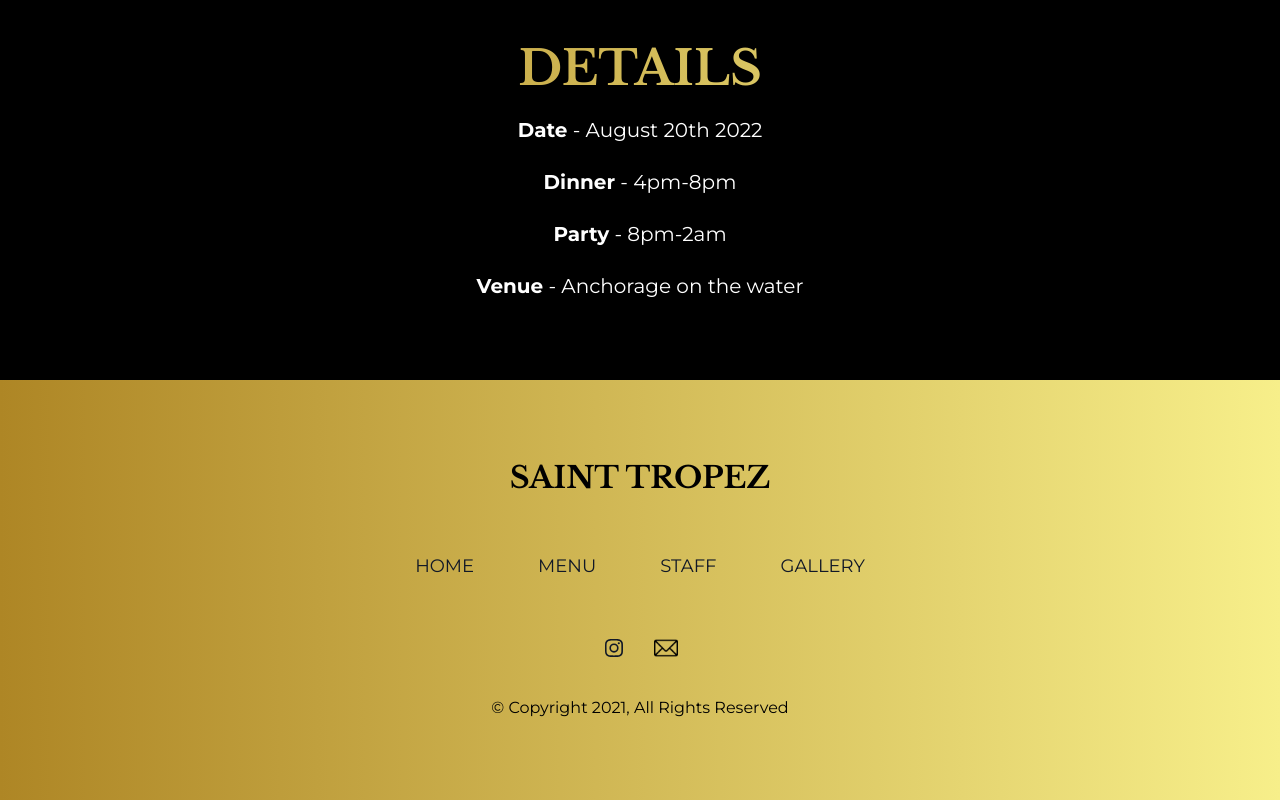
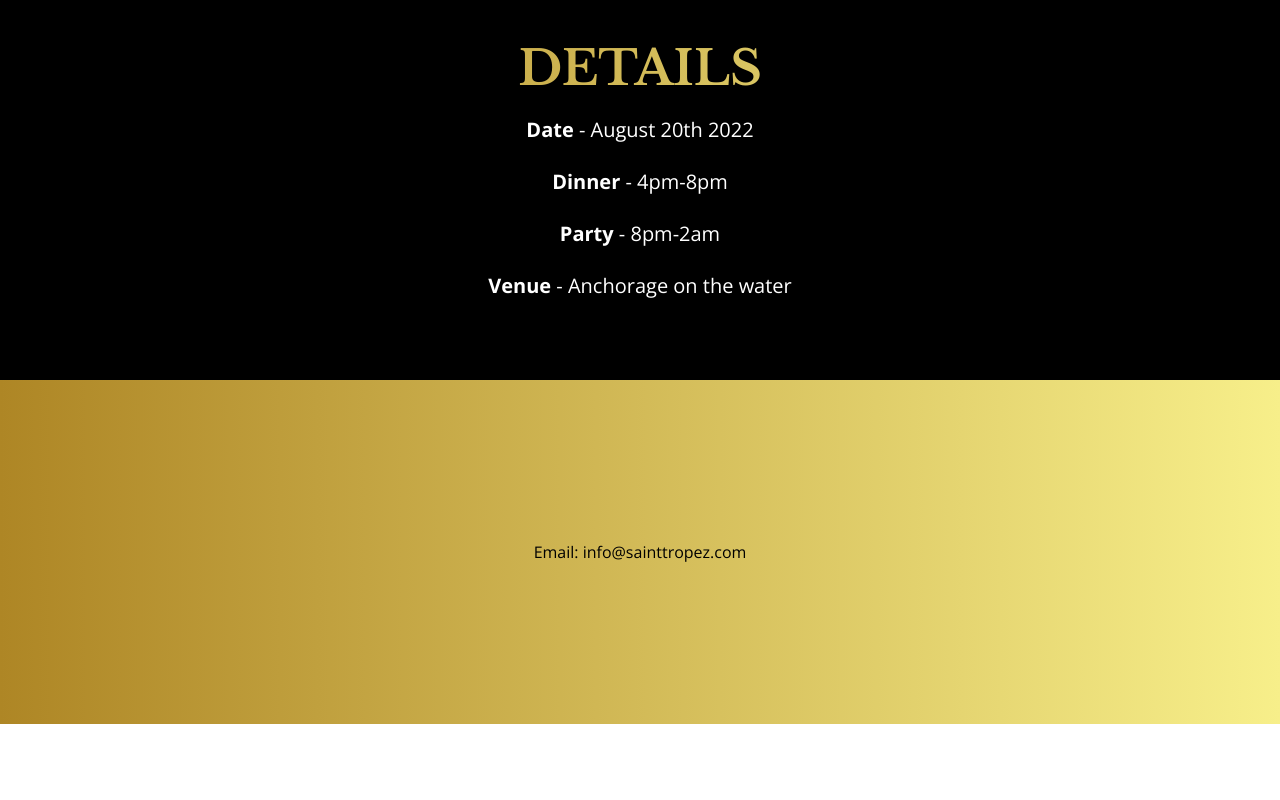
Before and after one commit to Joshva02/Saint-Trope-Web, a website: page src/index.html in a window 1280 px wide. Shown: the part 670-1470 px from the top of the page. After the commit the page ends 1394 px from the top, so only its background shows below. Drawn offline with nearby package versions, Linux system fonts and the light colour scheme.

Commit message:
Update index.html

```diff
--- a/src/index.html
+++ b/src/index.html
@@ -18,7 +18,7 @@
 
     <title>Document</title>
   </head>
-  <body class="montserrat">
+  <body>
     <!-- HEADER -->
     <header class="py-5 bg-black sticky top-0 z-20" x-data="{expanded: false}">
       <div class="px-4 mx-auto max-w-7xl sm:px-6 lg:px-8">
@@ -217,126 +217,17 @@
         </p>
       </div>
     </div>
-    <!-- <div class="px-20 bg-gradient-to-r from-dark-gold to-light-gold py-10">
-      <div class="max-w-7xl mx-auto">
-        <div class="">
-          <div class="flex items-center">
-            <img
-              style="margin-right: 10px"
-              class="h-[30px] w-[30px] pr-2"
-              src="/public/email.png"
-              alt=""
-            />
-            <p class="">info@sainttropez.com</p>
-          </div>
-          <div class="flex items-center pt-2">
-            <img
-              style="margin-right: 10px"
-              class="h-[30px] w-[30px] pr-2"
-              src="/public/instagram.svg"
-              alt=""
-            />
-            <p class="">@sainttropez</p>
-          </div>
+    <div class="px-20 bg-gradient-to-r from-dark-gold to-light-gold py-20">
+      <div class="max-w-7xl mx-auto text-center">
+        <h1
+          class="text-5xl serif font-bold text-transparent bg-clip-text bg-black uppercase text-center"
+        >
+
+        </h1>
+        <div class="text-right py-20">
+        <p>Email: info@sainttropez.com</p>
         </div>
       </div>
-    </div> -->
-    <!-- START FOOTER 3 -->
-    <footer
-      class="py-12 bg-gradient-to-r from-dark-gold to-light-gold sm:py-16 lg:py-20"
-    >
-      <div class="px-4 mx-auto max-w-7xl sm:px-6 lg:px-8">
-        <h1 class="serif text-center text-3xl font-bold uppercase">
-          <a href="/src/index.html"> Saint Tropez </a>
-        </h1>
-
-        <ul
-          class="flex flex-wrap items-center justify-center space-x-12 md:space-x-16 mt-14 uppercase"
-        >
-          <li>
-            <a
-              href="#"
-              title=""
-              class="inline-flex text-lg font-medium text-gray-900 transition-all duration-200 transform font-pj hover:-translate-y-1 hover:opacity-80"
-            >
-              Home
-            </a>
-          </li>
-
-          <li>
-            <a
-              href="#"
-              title=""
-              class="inline-flex text-lg font-medium text-gray-900 transition-all duration-200 transform font-pj hover:-translate-y-1 hover:opacity-80"
-            >
-              Menu
-            </a>
-          </li>
-
-          <li>
-            <a
-              href="#"
-              title=""
-              class="inline-flex text-lg font-medium text-gray-900 transition-all duration-200 transform font-pj hover:-translate-y-1 hover:opacity-80"
-            >
-              Staff
-            </a>
-          </li>
-
-          <li>
-            <a
-              href="#"
-              title=""
-              class="inline-flex mt-8 -ml-12 text-lg font-medium text-gray-900 transition-all duration-200 transform font-pj hover:-translate-y-1 hover:opacity-80 sm:ml-0 sm:mt-0"
-            >
-              Gallery
-            </a>
-          </li>
-        </ul>
-
-        <ul class="flex items-center justify-center mt-12 space-x-3">
-          <li>
-            <a
-              href="#"
-              target="_blank"
-              title=""
-              class="inline-flex items-center justify-center w-10 h-10 text-gray-900 transition-all duration-200 rounded-full"
-              rel="noopener"
-            >
-              <svg
-                class="w-6 h-6"
-                xmlns="http://www.w3.org/2000/svg"
-                viewBox="0 0 24 24"
-                fill="currentColor"
-              >
-                <path
-                  d="M11.999 7.377a4.623 4.623 0 1 0 0 9.248 4.623 4.623 0 0 0 0-9.248zm0 7.627a3.004 3.004 0 1 1 0-6.008 3.004 3.004 0 0 1 0 6.008z"
-                ></path>
-                <circle cx="16.806" cy="7.207" r="1.078"></circle>
-                <path
-                  d="M20.533 6.111A4.605 4.605 0 0 0 17.9 3.479a6.606 6.606 0 0 0-2.186-.42c-.963-.042-1.268-.054-3.71-.054s-2.755 0-3.71.054a6.554 6.554 0 0 0-2.184.42 4.6 4.6 0 0 0-2.633 2.632 6.585 6.585 0 0 0-.419 2.186c-.043.962-.056 1.267-.056 3.71 0 2.442 0 2.753.056 3.71.015.748.156 1.486.419 2.187a4.61 4.61 0 0 0 2.634 2.632 6.584 6.584 0 0 0 2.185.45c.963.042 1.268.055 3.71.055s2.755 0 3.71-.055a6.615 6.615 0 0 0 2.186-.419 4.613 4.613 0 0 0 2.633-2.633c.263-.7.404-1.438.419-2.186.043-.962.056-1.267.056-3.71s0-2.753-.056-3.71a6.581 6.581 0 0 0-.421-2.217zm-1.218 9.532a5.043 5.043 0 0 1-.311 1.688 2.987 2.987 0 0 1-1.712 1.711 4.985 4.985 0 0 1-1.67.311c-.95.044-1.218.055-3.654.055-2.438 0-2.687 0-3.655-.055a4.96 4.96 0 0 1-1.669-.311 2.985 2.985 0 0 1-1.719-1.711 5.08 5.08 0 0 1-.311-1.669c-.043-.95-.053-1.218-.053-3.654 0-2.437 0-2.686.053-3.655a5.038 5.038 0 0 1 .311-1.687c.305-.789.93-1.41 1.719-1.712a5.01 5.01 0 0 1 1.669-.311c.951-.043 1.218-.055 3.655-.055s2.687 0 3.654.055a4.96 4.96 0 0 1 1.67.311 2.991 2.991 0 0 1 1.712 1.712 5.08 5.08 0 0 1 .311 1.669c.043.951.054 1.218.054 3.655 0 2.436 0 2.698-.043 3.654h-.011z"
-                ></path>
-              </svg>
-            </a>
-          </li>
-          <li>
-            <a
-              href="#"
-              target="_blank"
-              title=""
-              class="inline-flex items-center justify-center w-10 h-10 text-gray-900 transition-all duration-200 rounded-full"
-              rel="noopener"
-            >
-              <img class="w-6 h-6" src="/public/email.png" alt="" />
-            </a>
-          </li>
-        </ul>
-
-        <p class="text-base font-normal text-center text-black mt-7 font-pj">
-          © Copyright 2021, All Rights Reserved
-        </p>
-      </div>
-    </footer>
-    <!-- END FOOTER 3 -->
+    </div>
   </body>
 </html>
```
